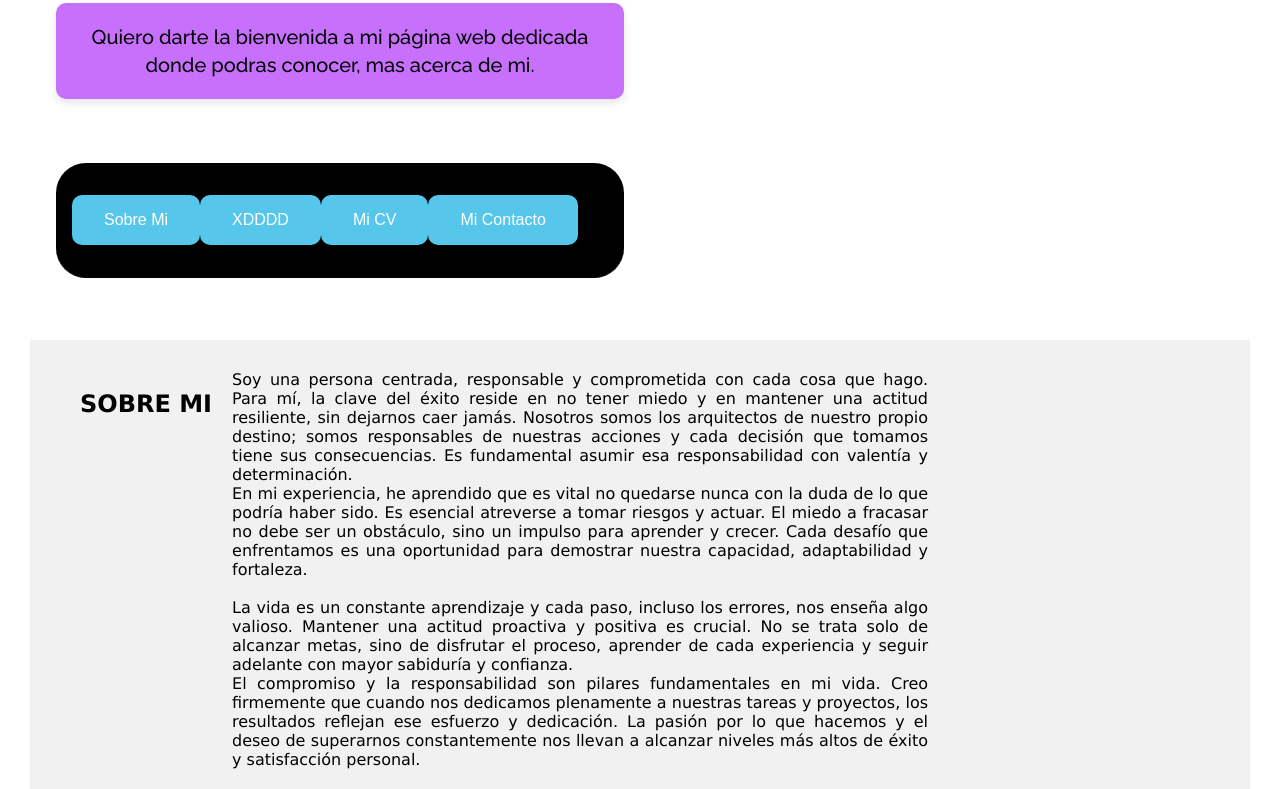
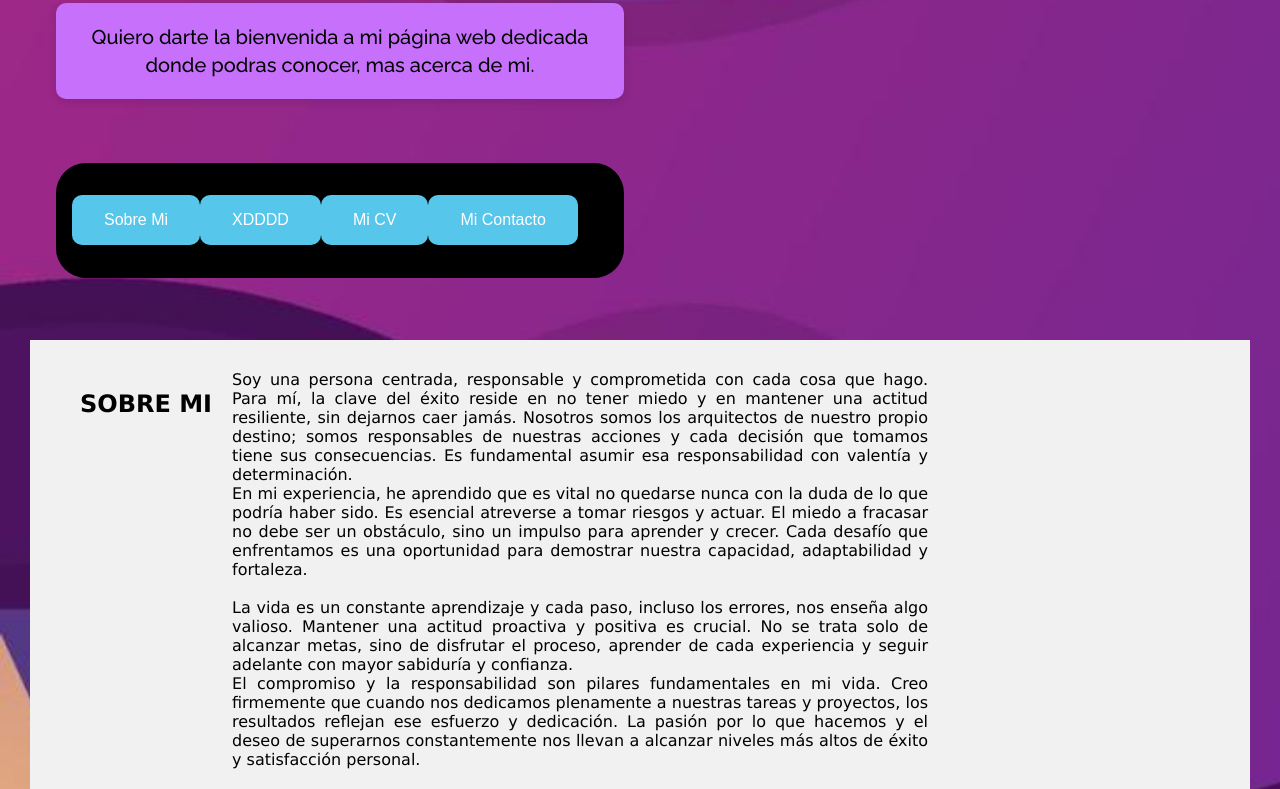
Before and after one commit to adribatres/adribatres.github.io, a plain HTML site: page index.html in a window 1280 px wide. Shown: the part 391-1180 px from the top of the page. Drawn offline with nearby package versions, Linux system fonts and the light colour scheme.

Commit message:
Update styles.css

```diff
--- a/styles.css
+++ b/styles.css
@@ -27,7 +27,7 @@ a {
 body {
   font-family: "Raleway", sans-serif;
 
-  background-image: url('./assets/fondo.jpg');
+  background-image: url('fondo.jpg');
   background-repeat: no-repeat; /* evita que la imagen se repita */
   background-size: cover; /* ajusta la imagen para que cubra todo el fondo */
 }
```
